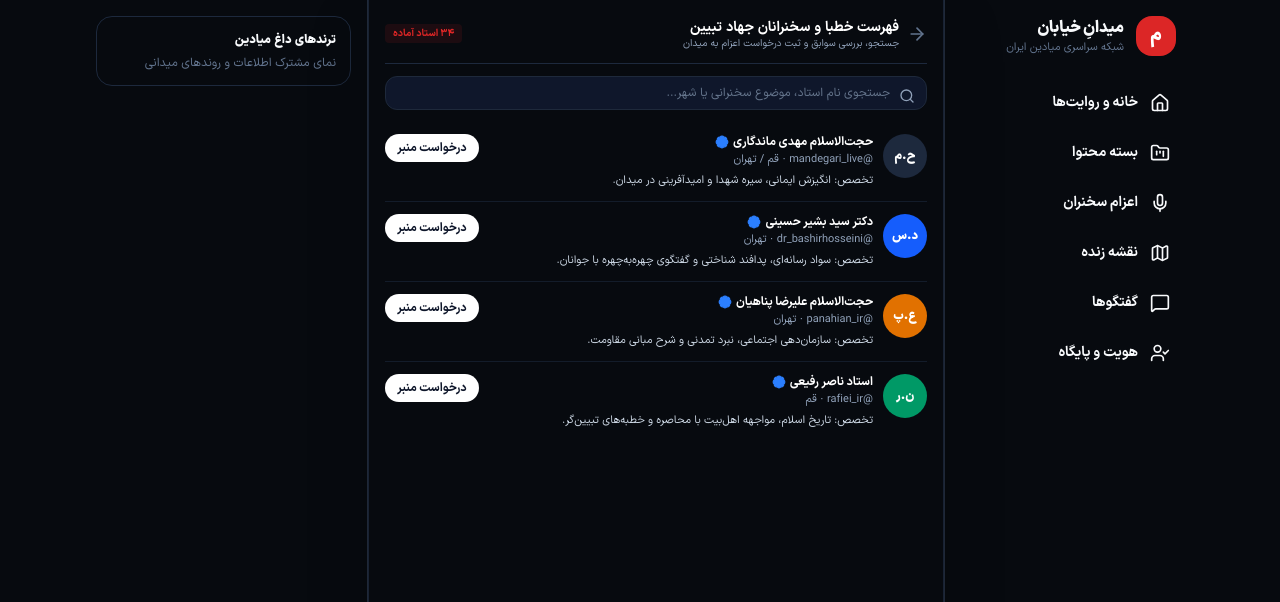
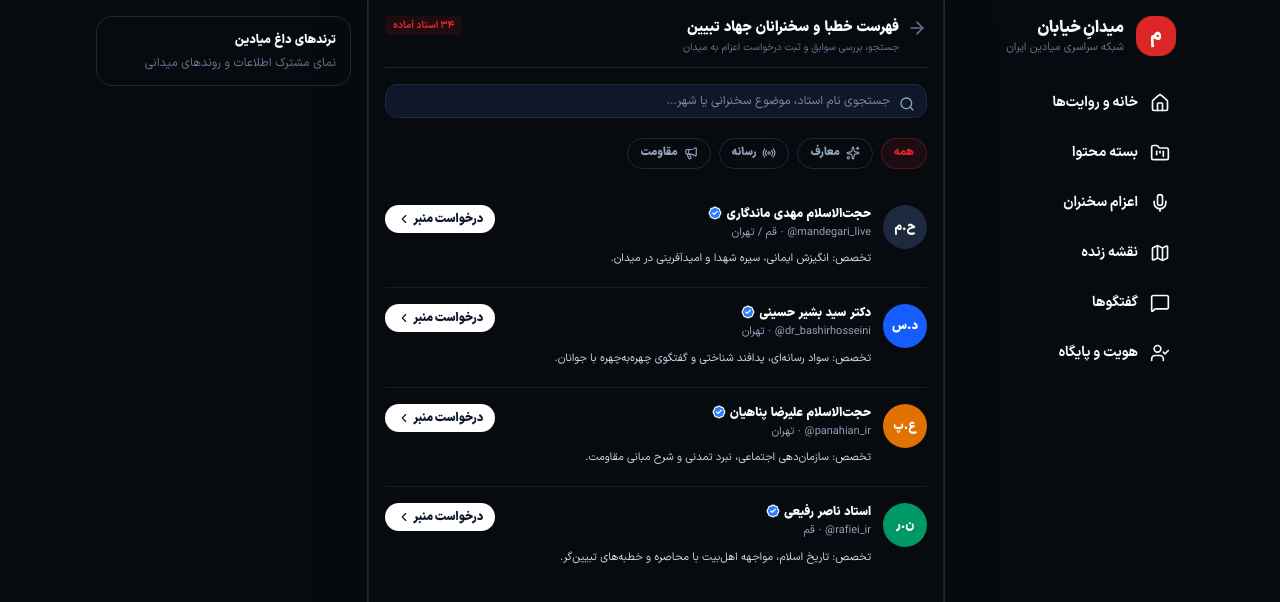
Before and after one commit to mohammad-mohammad-soltani/meydan, a Next.js app: page /speakers in a window 1280 px wide. Shown: the top 602 px of the page. Built offline with nearby package versions, Linux system fonts and the light colour scheme; a web font is replaced by a local one.

Commit message:
refactor(speakers): render independent speakers route

```diff
--- a/app/(app)/speakers/page.tsx
+++ b/app/(app)/speakers/page.tsx
@@ -1,5 +1,5 @@
-import { LegacyRouteApp } from "@/components/prototype/LegacyRouteApp";
+import { SpeakersView } from "@/features/speakers/components/SpeakersView";
 
 export default function SpeakersPage() {
-  return <LegacyRouteApp initialView="view-speakers" />;
+  return <SpeakersView />;
 }
```
